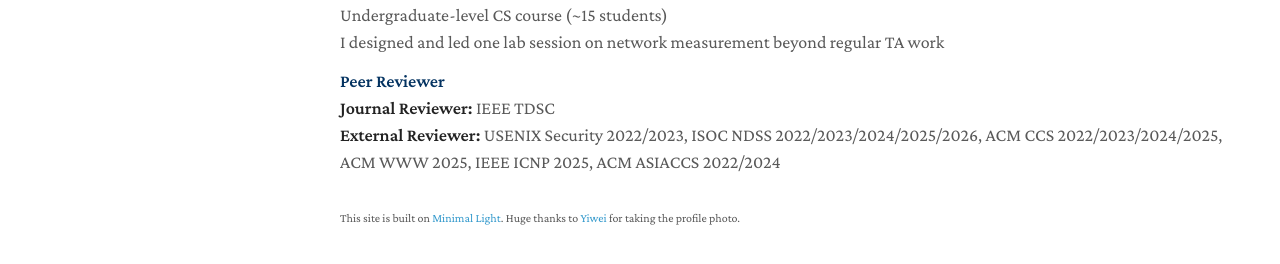
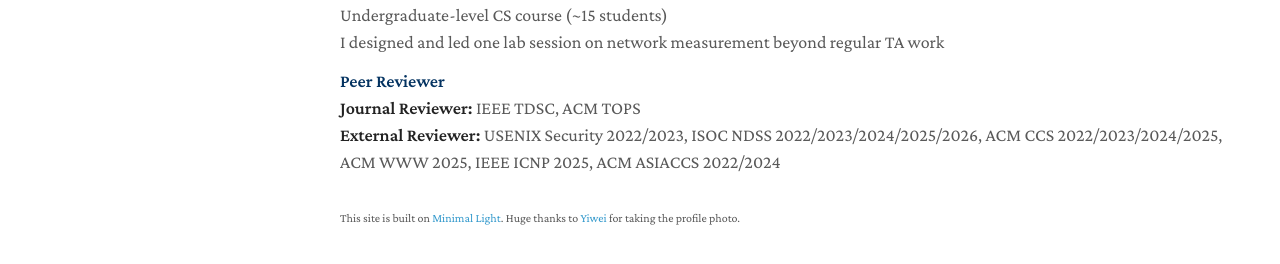
Before and after one commit to PorcupineAndrew/homepage, a Jekyll site: the page built from index.md, in a window 1280 px wide and 900 px high, scrolled down 2442 px. Shown: the part 600-864 px from the top of the window. Built offline with Jekyll 4.4.1, drawn with Linux system fonts in a browser that asks for light colours; a style sheet for code colours, icons or effects is not loaded; our own code applies the rules of GitHub Pages for plain Markdown files.

Commit message:
update services

```diff
--- a/_includes/services.md
+++ b/_includes/services.md
@@ -22,5 +22,5 @@
 
 <h4 class="section-subheading">Peer Reviewer</h4>
 
-<p class="entry-note"><b>Journal Reviewer:</b> IEEE TDSC</p>
+<p class="entry-note"><b>Journal Reviewer:</b> IEEE TDSC, ACM TOPS</p>
 <p class="entry-note"><b>External Reviewer:</b> USENIX Security 2022/2023, ISOC NDSS 2022/2023/2024/2025/2026, ACM CCS 2022/2023/2024/2025, ACM WWW 2025, IEEE ICNP 2025, ACM ASIACCS 2022/2024</p>
```
